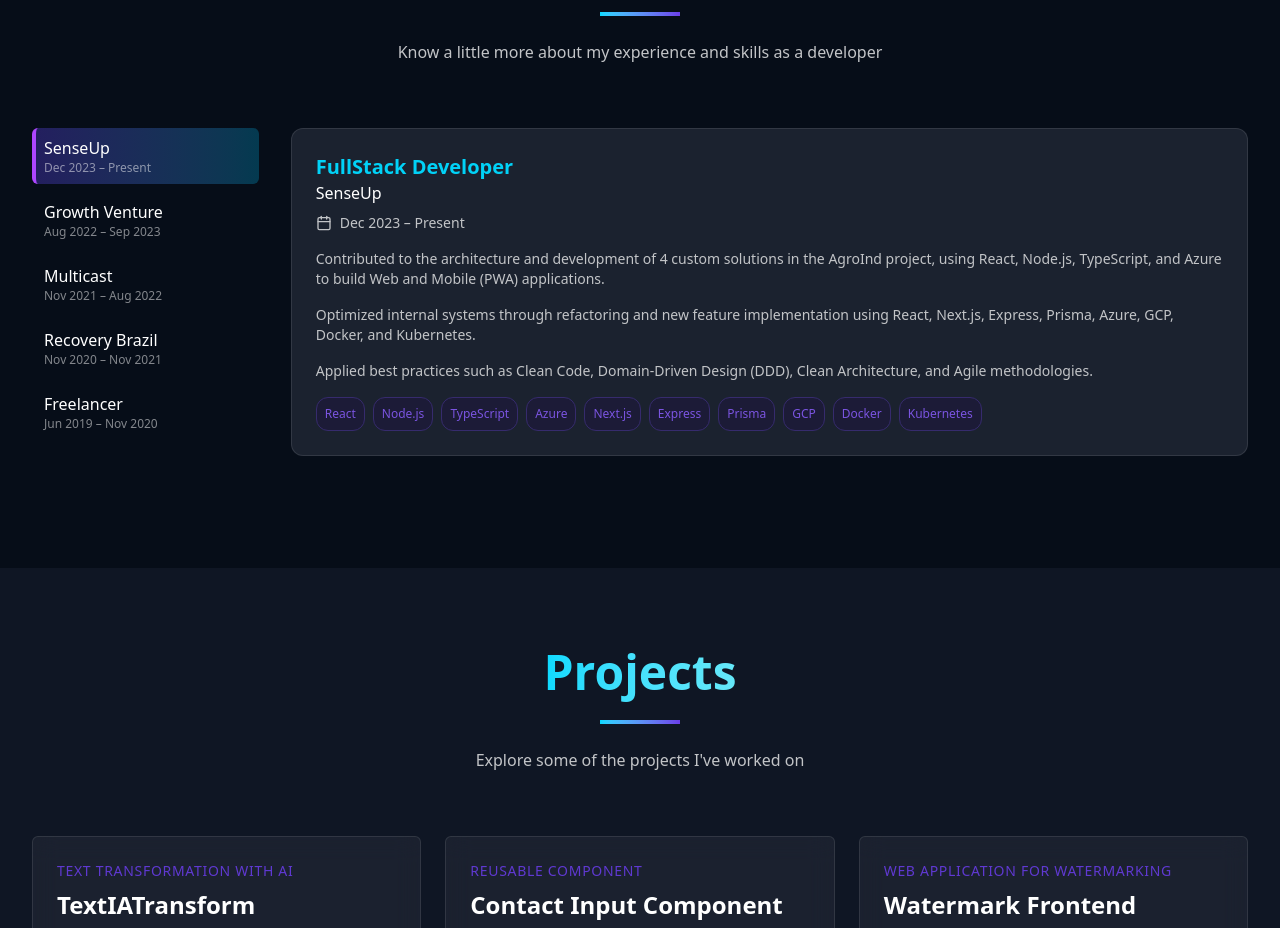
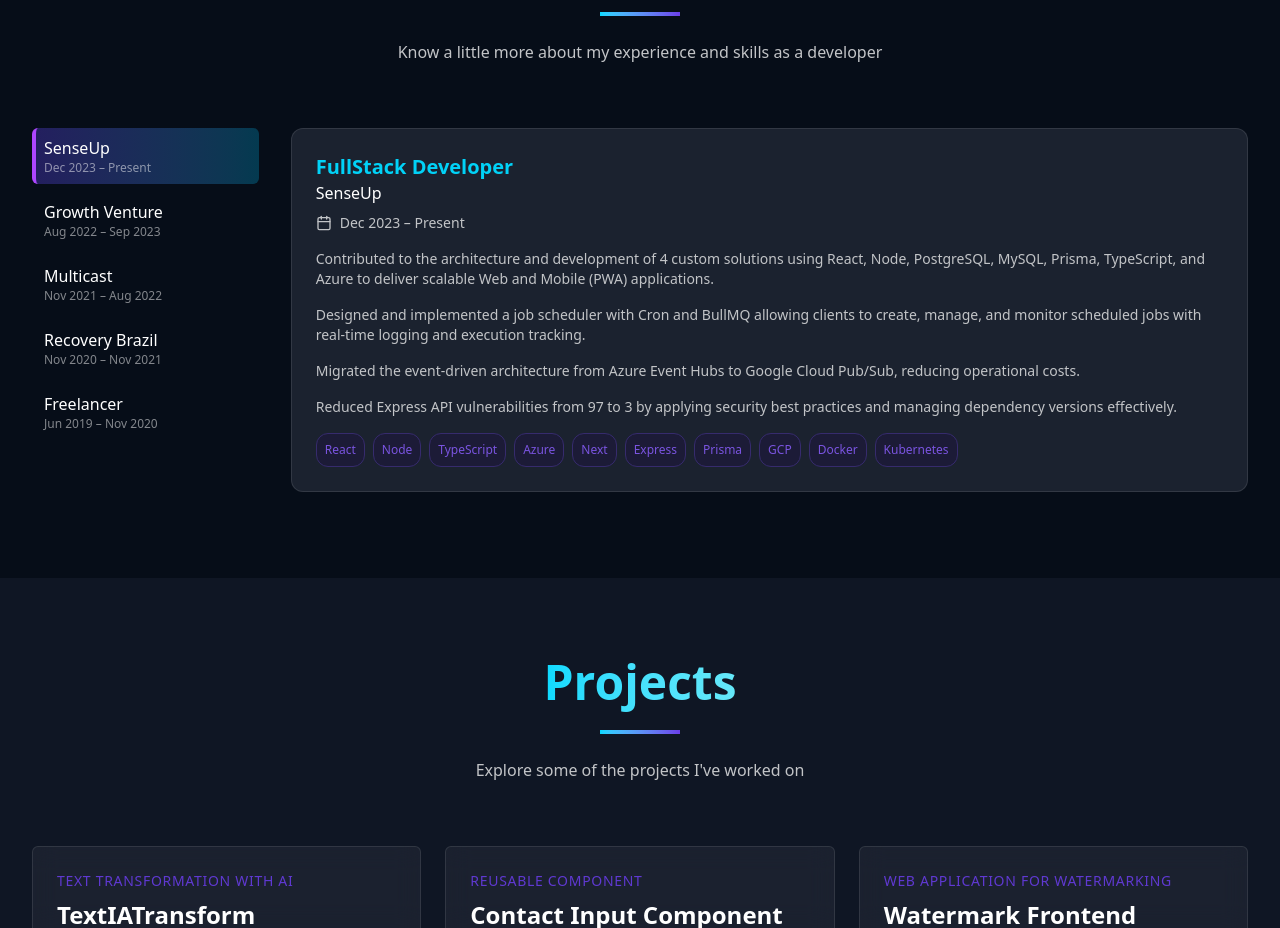
Before and after one commit to ViniciusBenfica/portfolio_V3, a Next.js app: page / in a window 1280 px wide. Shown: the part 940-1868 px from the top of the page. Built offline with nearby package versions, Linux system fonts and the light colour scheme.

Commit message:
✨ Refactor Navbar and Experience sections: remove console log from Navbar, update experience descriptions for clarity, and standardize skill names by removing version suffixes.

```diff
--- a/src/components/navBar.tsx
+++ b/src/components/navBar.tsx
@@ -10,7 +10,6 @@
 
 	useEffect(() => {
 		const handleScroll = () => {
-			console.log("window.scrollY");
 			setIsScrolled(window.scrollY > 20);
 
 			const sections = ["home", "experiences", "projects", "contact"];
--- a/src/sections/experience/page.tsx
+++ b/src/sections/experience/page.tsx
@@ -18,16 +18,17 @@
 		role: "FullStack Developer",
 		period: "Dec 2023 – Present",
 		description: [
-			"Contributed to the architecture and development of 4 custom solutions in the AgroInd project, using React, Node.js, TypeScript, and Azure to build Web and Mobile (PWA) applications.",
-			"Optimized internal systems through refactoring and new feature implementation using React, Next.js, Express, Prisma, Azure, GCP, Docker, and Kubernetes.",
-			"Applied best practices such as Clean Code, Domain-Driven Design (DDD), Clean Architecture, and Agile methodologies.",
+			"Contributed to the architecture and development of 4 custom solutions using React, Node, PostgreSQL, MySQL, Prisma, TypeScript, and Azure to deliver scalable Web and Mobile (PWA) applications.",
+			"Designed and implemented a job scheduler with Cron and BullMQ allowing clients to create, manage, and monitor scheduled jobs with real-time logging and execution tracking.",
+			"Migrated the event-driven architecture from Azure Event Hubs to Google Cloud Pub/Sub, reducing operational costs.",
+			"Reduced Express API vulnerabilities from 97 to 3 by applying security best practices and managing dependency versions effectively.",
 		],
 		skills: [
 			"React",
-			"Node.js",
+			"Node",
 			"TypeScript",
 			"Azure",
-			"Next.js",
+			"Next",
 			"Express",
 			"Prisma",
 			"GCP",
@@ -40,19 +41,20 @@
 		role: "FrontEnd Developer",
 		period: "Aug 2022 – Sep 2023",
 		description: [
-			"Developed and launched multiple web projects using Next.js, Tailwind, Styled Components, React-query, Bootstrap, and SCSS.",
-			"Built customized landing pages in WordPress and contributed to backend improvements using Node.js and Nest.js.",
+			"Participated from the ground up in the development and launch of 11 web projects using Next, React, Tailwind CSS, Styled Components, React Query, Bootstrap, and SCSS.",
+			"Built custom landing pages in WordPress and implementing responsive design.",
+			"Contributed to backend enhancements using Node, Nest, and Strapi, improving API performance and maintainability.",
 		],
 		skills: [
-			"Next.js",
+			"Next",
 			"Tailwind",
 			"Styled Components",
 			"React-query",
 			"Bootstrap",
 			"SCSS",
 			"WordPress",
-			"Node.js",
-			"Nest.js",
+			"Node",
+			"Nest",
 		],
 	},
 	{
@@ -60,18 +62,18 @@
 		role: "BackEnd Developer",
 		period: "Nov 2021 – Aug 2022",
 		description: [
-			"Participated in the development of a triage system for self-service healthcare kiosks, using Node.js for the backend and Vue.js for the frontend.",
-			"Worked with Azure and Docker for development, deployment, environment configuration, and container versioning.",
+			"Participated in the development of a triage system for self-service healthcare kiosks using Node, Vue, Azure, and Docker.",
+			"Managed environment setup, deployment workflows, and container versioning using Azure and Docker across the entire development lifecycle.",
 		],
-		skills: ["Node.js", "Vue.js", "Azure", "Docker"],
+		skills: ["Node", "Vue", "Azure", "Docker"],
 	},
 	{
 		company: "Recovery Brazil",
 		role: "FrontEnd Developer",
 		period: "Nov 2020 – Nov 2021",
 		description: [
-			"Developed the full frontend for the GTA RP server 'Recovery City', enhancing performance through bug fixing and new feature implementation using HTML, CSS, JavaScript, jQuery, and Lua.",
-			"Contributed to the 'Drop Your Jeans' virtual campaign by John John, designing missions and features to boost player engagement.",
+			"Developed the full frontend for the GTA RP server Recovery City, which serves over 10,000 users, enhancing performance and stability by fixing bugs and delivering new features using HTML, CSS, JavaScript, MariaDB, jQuery, and Lua.",
+			"Contributed to the ”Drop Your Jeans” virtual campaign by John John, integrated within Recovery City as an immersive, in-game branded experience",
 		],
 		skills: ["HTML", "CSS", "JavaScript", "jQuery", "Lua"],
 	},
@@ -80,10 +82,10 @@
 		role: "FullStack Developer",
 		period: "Jun 2019 – Nov 2020",
 		description: [
-			"Developed custom Lua scripts for GTA RP (FiveM) servers, using HTML, CSS, JavaScript, Lua, and jQuery to deliver tailored gameplay features.",
-			"Built websites for showcasing and selling scripts using React.js, focusing on responsiveness, performance, and user experience.",
+			"Developed custom Lua scripts and dynamic UI components for GTA RP (FiveM) servers using Lua, HTML, CSS, JavaScript, and jQuery.",
+			"Built websites using React to showcase and sell scripts, focusing on modern design and user experience.",
 		],
-		skills: ["Lua", "HTML", "CSS", "JavaScript", "jQuery", "React.js"],
+		skills: ["Lua", "HTML", "CSS", "JavaScript", "jQuery", "React"],
 	},
 ];
 
@@ -96,7 +98,7 @@
 				title="Professional Experience"
 				subtitle="Know a little more about my experience and skills as a developer"
 			/>
-			<div className="flex flex-col md:flex-row gap-8 min-h-[360px]">
+			<div className="flex flex-col md:flex-row gap-8 min-h-[370px]">
 				<div className="rounded-lg md:w-72 flex flex-wrap h-full gap-2">
 					{experiences.map((exp, index) => (
 						<button
```
